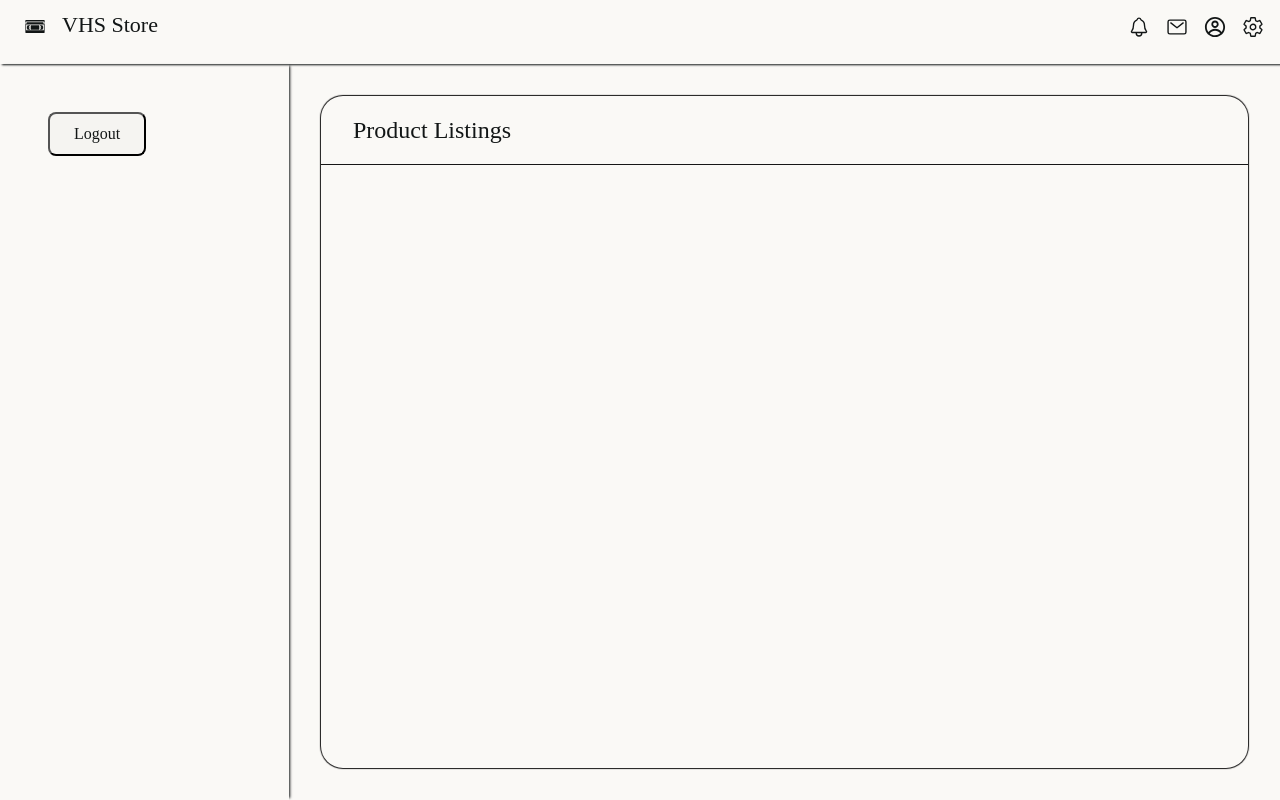
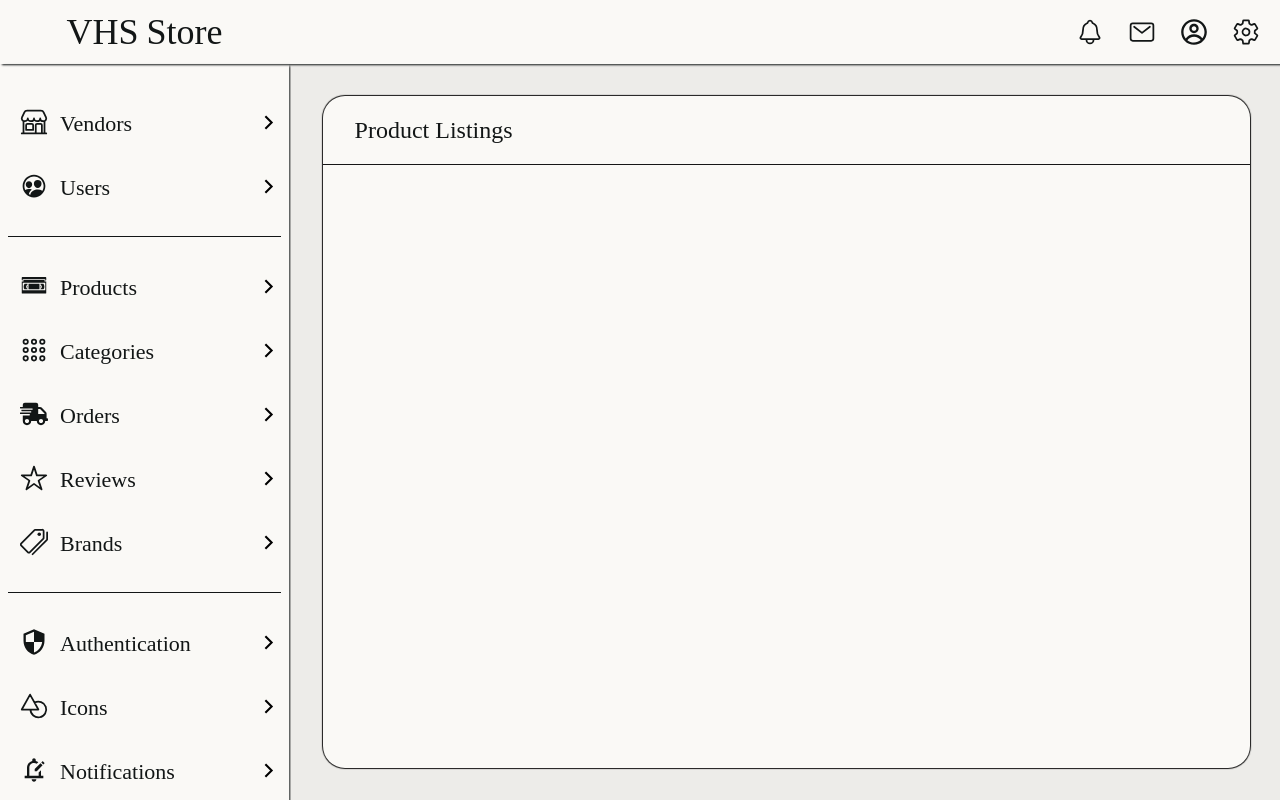
Before and after one commit to AshforthM/storefront-react, a React (Create React App) app: page /dashboard in a window 1280 px wide. Shown: the top 800 px of the page. Built offline with nearby package versions, Linux system fonts and the light colour scheme; no server answers; sample sign-in values are in the browser's storage; a web font is replaced by a local one.

Commit message:
complete dashboard basic styling, update sidebar

```diff
--- a/src/components/AppBar.js
+++ b/src/components/AppBar.js
@@ -2,10 +2,10 @@ import React from "react";
 import styled from 'styled-components';
 import { Link } from "react-router-dom";
 
-//react-icons
+import { IconAppbar } from "../ui/icons";
+
 import { IoSettingsOutline, IoMailOutline, IoNotificationsOutline } from 'react-icons/io5';
-import {CgProfile} from 'react-icons/cg';
-import { GiVhs } from 'react-icons/gi';
+import { CgProfile } from 'react-icons/cg';
 
 
 export default function AppBar(props) {
@@ -14,17 +14,16 @@ export default function AppBar(props) {
       <ul>
         <AppBarBrandingStyles>
           <AppBarBrandingLogo>
-            <AppBarLogoStyles><GiVhs/></AppBarLogoStyles>
-            <AppBarTitleLg>VHS</AppBarTitleLg>
-            <AppBarTitleSm> Store</AppBarTitleSm>
+            <h2>VHS</h2>
+            <h3> Store</h3>
           </AppBarBrandingLogo>
         </AppBarBrandingStyles>
         <AppBarOptionsStyles>
           {/* settings, avatar, notifications, email */}
-          <AppBarIcon><IoNotificationsOutline/></AppBarIcon>
-          <AppBarIcon><IoMailOutline/></AppBarIcon>
-          <AppBarIcon><CgProfile/></AppBarIcon>
-          <AppBarIcon><IoSettingsOutline/></AppBarIcon>
+          <IconAppbar><IoNotificationsOutline/></IconAppbar>
+          <IconAppbar><IoMailOutline/></IconAppbar>
+          <IconAppbar><CgProfile/></IconAppbar>
+          <IconAppbar><IoSettingsOutline/></IconAppbar>
         </AppBarOptionsStyles>
       </ul>
     </AppBarStyles>
@@ -32,7 +31,6 @@ export default function AppBar(props) {
 }
 
 const AppBarStyles = styled.nav`
-  //background-color: yellow;
   width: 100%;
   position: relative;
   box-shadow: 2px 0 2px 0.5px #121616;
@@ -45,42 +43,40 @@ const AppBarStyles = styled.nav`
   font-size: 22px;
 `;
 
-const AppBarBrandingStyles = styled.ul`
-
+const AppBarBrandingStyles = styled.div`
+  width: calc(289px - 8px);
+  height: calc(64px - 16px);
+  //box-shadow: 2.5px 0px 2.5px -2px #121616;
+  display: flex;
+  align-items: center;
+  justify-content: center;
+  padding: 0 8px 0 0;
 `;
 
 const AppBarBrandingLogo = styled.a`
   text-decoration: none;
   color: inherit;
 
+  display: flex;
+  align-items: center;
+  justify-content: center;
+
   &:hover{
     text-decoration: none;
     color: inherit;
   }
-`;
 
-const AppBarLogoStyles = styled.i`
-  padding: 1rem;
-`;
+  h2, h3{
+    margin: 0;
+    padding: 0rem 0.25rem;
+    font-size: 36px;
+  }
 
-const AppBarTitleLg = styled.span`
+  svg{
 
-`;
-
-const AppBarTitleSm = styled.span`
-
+  }
 `;
 
 const AppBarOptionsStyles = styled.ul`
 
 `;
-
-const AppBarIcon = styled.li`
-  padding: 0 0.5rem;
-  transition: all 1s ease-in-out;
-  svg{
-    &:hover {
-      //cursor: pointer;
-    }
-  }
-`;
--- a/src/components/CardContainer.js
+++ b/src/components/CardContainer.js
@@ -12,7 +12,7 @@ export default function CardContainer(props) {
 };
 
 const CardContainerStyles = styled.div`
-  //background-color: lightgray;
+  background-color: #faf9f6;
   width: calc(100vw - calc(289px + 4rem));
   min-height: calc(100vh - calc(64px + 4rem));
   margin: 2rem;
--- a/src/components/Panel.js
+++ b/src/components/Panel.js
@@ -16,7 +16,8 @@ export default function Panel(props) {
 };
 
 const PanelStyles = styled.div`
+  background-color: #EDECE9;
   min-height: calc(100vh - calc(64px));
-  width: calc(100vw - 289px);
+  width: calc(100vw - 289px - 0.1rem);
   //box-shadow: 0 0 0.1px 0.5px #121616;
 `;
--- a/src/components/SideBar.js
+++ b/src/components/SideBar.js
@@ -1,33 +1,83 @@
-import React from 'react'
-import styled from 'styled-components';
-import { signOut } from 'firebase/auth';
-import { auth } from '../libs/firebase/firebaseConfig';
+import React from "react";
+import styled from "styled-components";
+import { signOut } from "firebase/auth";
+import { auth } from "../libs/firebase/firebaseConfig";
 
-import { Button, ButtonSubmit } from '../ui/buttons';
+import { SideBarItem } from "../components/SideBarItem";
+import { IconSidebar } from "../ui/icons";
+
+import { GiVhs } from "react-icons/gi";
+import { FaShippingFast } from "react-icons/fa"
+import { IoPeopleCircleOutline, IoStorefrontOutline, IoAppsOutline, IoStarOutline, IoPricetagsOutline, IoShapesOutline, IoTimerOutline, IoLogOutOutline } from "react-icons/io5"
+import {MdOutlineSecurity, MdOutlineEditNotifications} from "react-icons/md";
 
 export default function SideBar(props) {
-
-  async function onLogoutRequest(e){
+  async function onLogoutRequest(e) {
     await signOut(auth);
   }
 
   return (
     <SideBarStyles>
       <ul>
-        <li>
-          <ButtonSubmit onClick={onLogoutRequest}>Logout</ButtonSubmit>
-        </li>
+        <h2>{props.title}</h2>
+        <SideBarSectionStyles>
+          <SideBarItem as="a" title="Vendors" icon={<IoStorefrontOutline />}></SideBarItem>
+          <SideBarItem as="a" title="Users" icon={<IoPeopleCircleOutline />}></SideBarItem>
+        </SideBarSectionStyles>
+        <SideBarSectionStyles>
+          <SideBarItem as="a" title="Products" icon={<GiVhs />}></SideBarItem>
+          <SideBarItem as="a" title="Categories" icon={<IoAppsOutline />}></SideBarItem>
+          <SideBarItem as="a" title="Orders" icon={<FaShippingFast />}></SideBarItem>
+          <SideBarItem as="a" title="Reviews" icon={<IoStarOutline />}></SideBarItem>
+          <SideBarItem as="a" title="Brands" icon={<IoPricetagsOutline />}></SideBarItem>
+        </SideBarSectionStyles>
+        <SideBarSectionStyles style={{boxShadow: "none"}}>
+          <SideBarItem
+            as="a"
+            title="Authentication"
+            icon={<MdOutlineSecurity />}
+          ></SideBarItem>
+          <SideBarItem as="a" title="Icons" icon={<IoShapesOutline />}></SideBarItem>
+          <SideBarItem
+            as="a"
+            title="Notifications"
+            icon={<MdOutlineEditNotifications />}
+          ></SideBarItem>
+          <SideBarItem as="a" title="Recent" icon={<IoTimerOutline />}></SideBarItem>
+          <SideBarItem
+            as="a"
+            onClick={onLogoutRequest} title="Logout"
+            icon={<IoLogOutOutline />}
+            pointer={true}
+          >
+          </SideBarItem>
+        </SideBarSectionStyles>
       </ul>
     </SideBarStyles>
-  )
+  );
 }
 
+
 const SideBarStyles = styled.div`
-  //background-color: green;
   width: 289px;
   min-height: calc(100vh - calc(64px));
   box-shadow: 2.5px 0 2.5px -2px #121616;
-  margin: 0rem 0;
-  padding: 3rem;
-  //border-radius: 4px;
+  margin: 0 0.1rem 0 0;
+  padding: 8px;
+
+  h2{
+    font-size: 22px;
+    display: flex;
+    align-items: center;
+    justify-content: center;
+  }
+
+  ul {
+    display: inline;
+  }
 `;
+
+const SideBarSectionStyles = styled.div`
+  box-shadow: 0 1px 0 0 #121616;
+  padding: 1rem 0;
+`;
--- /dev/null
+++ b/src/components/SideBarItem.js
@@ -0,0 +1,53 @@
+import React from "react";
+import styled, { css } from "styled-components";
+
+import { IconSidebar } from "../ui/icons";
+
+import { GrFormNext } from "react-icons/gr";
+
+function SideBarItem(props) {
+  return (
+    <SideBarItemStyles>
+      <a onClick={props.onClick}>
+        <div>
+          <IconSidebar as="a">{props.icon}</IconSidebar>
+          <h3>{props.title}</h3>
+        </div>
+        <div>
+          <GrFormNext />
+        </div>
+      </a>
+    </SideBarItemStyles>
+  );
+}
+
+export { SideBarItem };
+
+const SideBarItemStyles = styled.li`
+  a {
+    display: flex;
+    align-items: center;
+    justify-content: space-between;
+    //box-shadow: 0 1px 0 0 #121616;
+    margin: 0.25rem 0;
+    border-radius: 8px;
+    transition: all 0.2s ease-in-out;
+    &:hover {
+      box-shadow: 1px 1px #121616;
+      background-color: #fbae2d;
+      /* cursor: ${(props) => (props.pointer ? "pointer" : "auto")}; */
+    }
+  }
+
+  h3 {
+    font-size: 22px;
+    padding: 0.2rem 0 0 0;
+  }
+
+  div {
+    font-size: 25px;
+    display: flex;
+    align-items: center;
+    justify-content: center;
+  }
+`;
--- a/src/pages/dashboard/DashBoardPage.js
+++ b/src/pages/dashboard/DashBoardPage.js
@@ -27,7 +27,7 @@ function DashBoardPage(props) {
     return (
       <Dashboard>
         <AppBar />
-        <SideBar />
+        <SideBar title="" />
         <Panel />
       </Dashboard>
     );
--- /dev/null
+++ b/src/ui/icons/index.js
@@ -0,0 +1,21 @@
+import styled from "styled-components";
+
+const Icon = styled.li`
+  font-size: 28px;
+`;
+
+const IconAppbar = styled(Icon)`
+  padding: 0 0.75rem;
+  transition: all 0.2s ease-in-out;
+  svg {
+    &:hover {
+      //cursor: pointer;
+    }
+  }
+`;
+
+const IconSidebar = styled(Icon)`
+  padding: 0.75rem;
+`;
+
+export { Icon, IconAppbar, IconSidebar };
```
Also changed, not shown: src/components/AppBarBranding.js (deleted).
